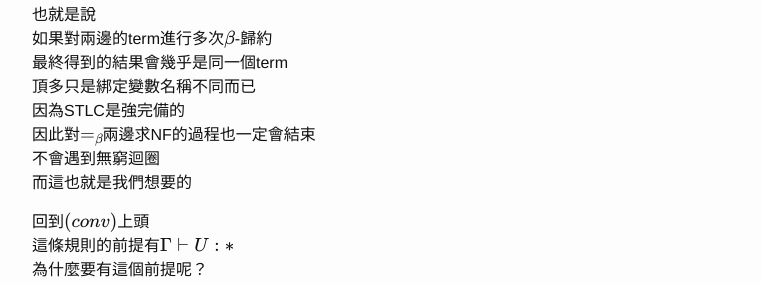
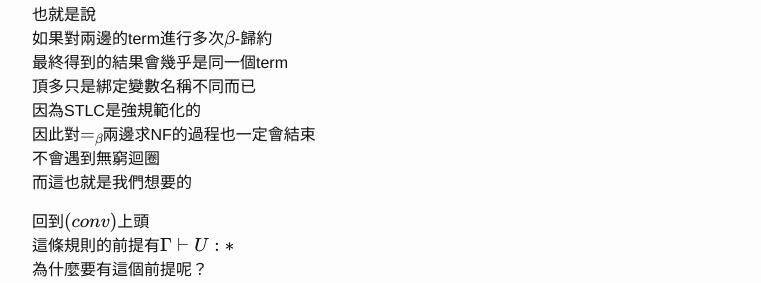
Before and after one commit to AndyShiue/AndyShiue.github.io, a Jekyll site: the page built from _posts/lambda/2016-02-21-system-F-omega.md, in a window 1280 px wide and 900 px high, scrolled down 6733 px. Shown: the part 308-591 px from the top of the window, without its empty margins (238-999 px from the left). Built offline with Jekyll 4.4.1, drawn with Linux system fonts in a browser that asks for light colours; formulas are drawn with MathJax 3.

Commit message:
Fix typo.

```diff
--- a/_posts/lambda/2016-02-21-system-F-omega.md
+++ b/_posts/lambda/2016-02-21-system-F-omega.md
@@ -327,7 +327,7 @@ $$
 如果對兩邊的term進行多次\\(\beta\\)-歸約
 最終得到的結果會幾乎是同一個term
 頂多只是綁定變數名稱不同而已
-因為STLC是強完備的
+因為STLC是強規範化的
 因此對\\(=_\beta\\)兩邊求NF的過程也一定會結束
 不會遇到無窮迴圈
 而這也就是我們想要的
```
